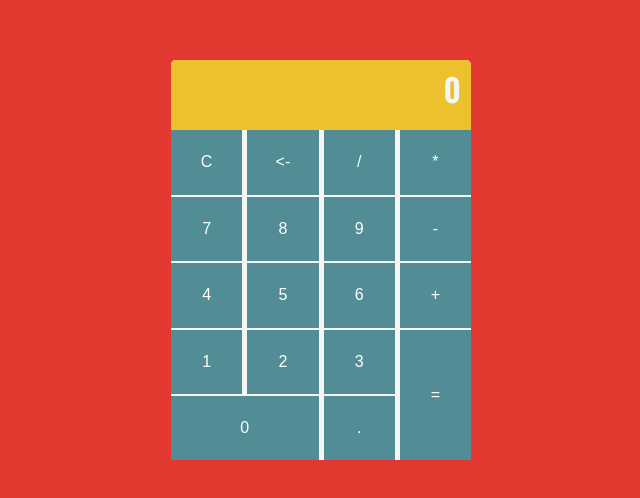
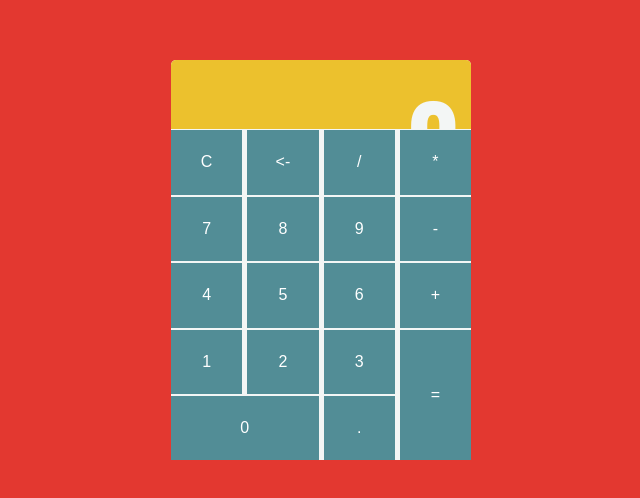
Before and after one commit to uziandari/calculator, a React (Create React App) app: page / in a window 1280 px wide. Shown: the part 140-638 px from the top of the page, without its empty margins (319-959 px from the left). Built offline with nearby package versions, Linux system fonts and the light colour scheme.

Commit message:
added limits to control results size.

```diff
--- a/src/components/ResultDisplay.js
+++ b/src/components/ResultDisplay.js
@@ -5,7 +5,7 @@ import '../styles/result.css'
 const ResultDisplay = (props) => {
   return (
     <div className="result-container">
-      <h2 className="result-num">{props.result}</h2>
+      <h1 className="result-num">{props.result}</h1>
       <p className="input-all">{props.operations}</p>
     </div>
   );
--- a/src/containers/Calculator.js
+++ b/src/containers/Calculator.js
@@ -42,6 +42,13 @@ export default class Calculator extends Component {
         let equation = this.state.operations.join('');
         try {
           let mathResult = math.eval(equation);
+          if (mathResult.toString().length > 18) {
+            console.log(mathResult)
+            this.setState({
+              result: 'Number Limit'
+            });
+            break;
+          }
           this.setState({
             result: mathResult
           });
--- a/src/styles/calculator.css
+++ b/src/styles/calculator.css
@@ -1,6 +1,6 @@
 .calc-container {
-  min-height: 400px;
-  min-width: 300px;
+  height: 400px;
+  width: 300px;
   border-radius: 5px;
   background-color: #F3F6F5;
   display: grid;
--- a/src/styles/result.css
+++ b/src/styles/result.css
@@ -7,18 +7,20 @@
   display: flex;
   flex-direction: column;
   justify-content: flex-start;
+  border-bottom: 1px solid #F3F6F5;
   border-radius: 5px 5px 0 0;
 }
 
-.result-container h2 {
+.result-container h1 {
+  font-size: 8vw;
   font-family: 'Oswald', sans-serif;
-  font-size: 2em;
   color: #F3F6F5;
-  margin: 5px 10px 0 0;
+  margin: 3px 10px 0 0;
   padding: 0;
 }
 
 .result-container p {
+  align-self: flex-end;
   margin: -5px 5px 8px 0;
   padding: 0 5px;
 }
```
Also changed, not shown: 1 other file (tests, documents, lock files or other folders).
